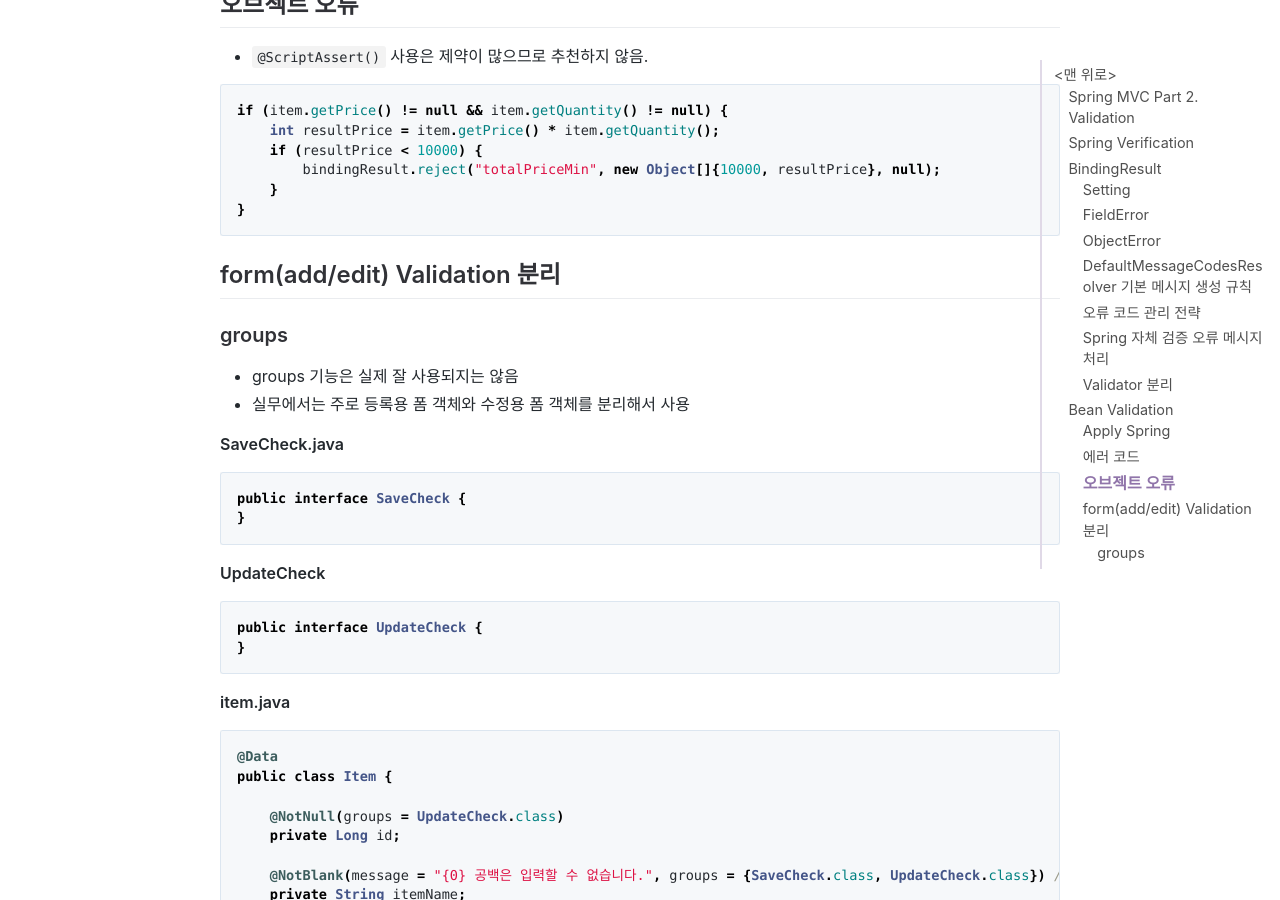
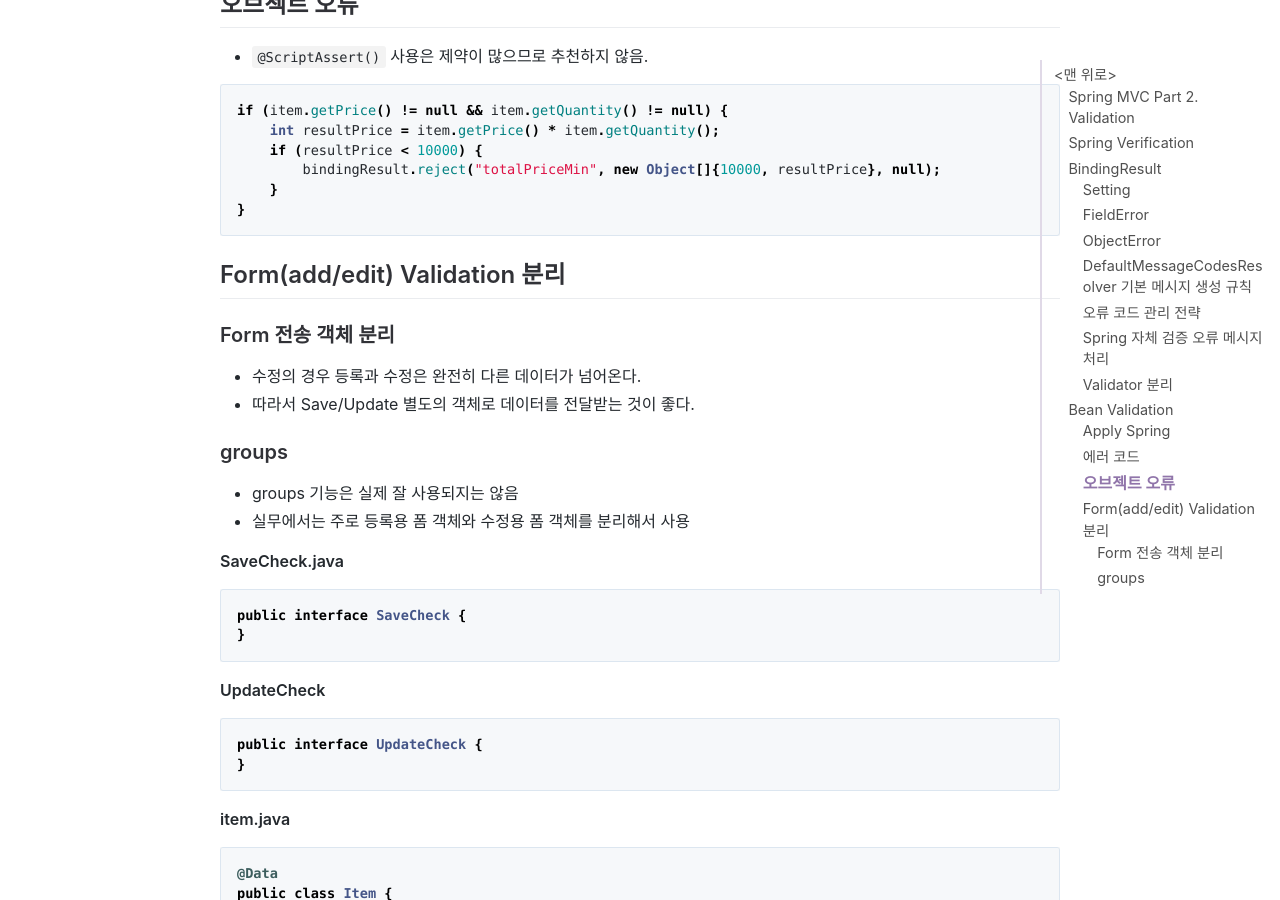
Before and after one commit to jihunparkme/jihunparkme.github.io, a Jekyll site: the page built from _posts/2021-10-12-Spring-MVC-Part2-Validation.md, in a window 1280 px wide and 900 px high, scrolled down 8120 px. Built offline with Jekyll 4.4.1, drawn with Linux system fonts in a browser that asks for light colours; comment, search, counter and statistics services are not loaded.

Commit message:
[검증2 - Bean Validation] Form 전송 객체 분리 - 소개

````diff
--- a/_posts/2021-10-12-Spring-MVC-Part2-Validation.md
+++ b/_posts/2021-10-12-Spring-MVC-Part2-Validation.md
@@ -375,7 +375,12 @@ if (item.getPrice() != null && item.getQuantity() != null) {
 }
 ```
 
-## form(add/edit) Validation 분리
+## Form(add/edit) Validation 분리
+
+### Form 전송 객체 분리
+
+- 수정의 경우 등록과 수정은 완전히 다른 데이터가 넘어온다.
+- 따라서 Save/Update 별도의 객체로 데이터를 전달받는 것이 좋다.
 
 ### groups
 
````
